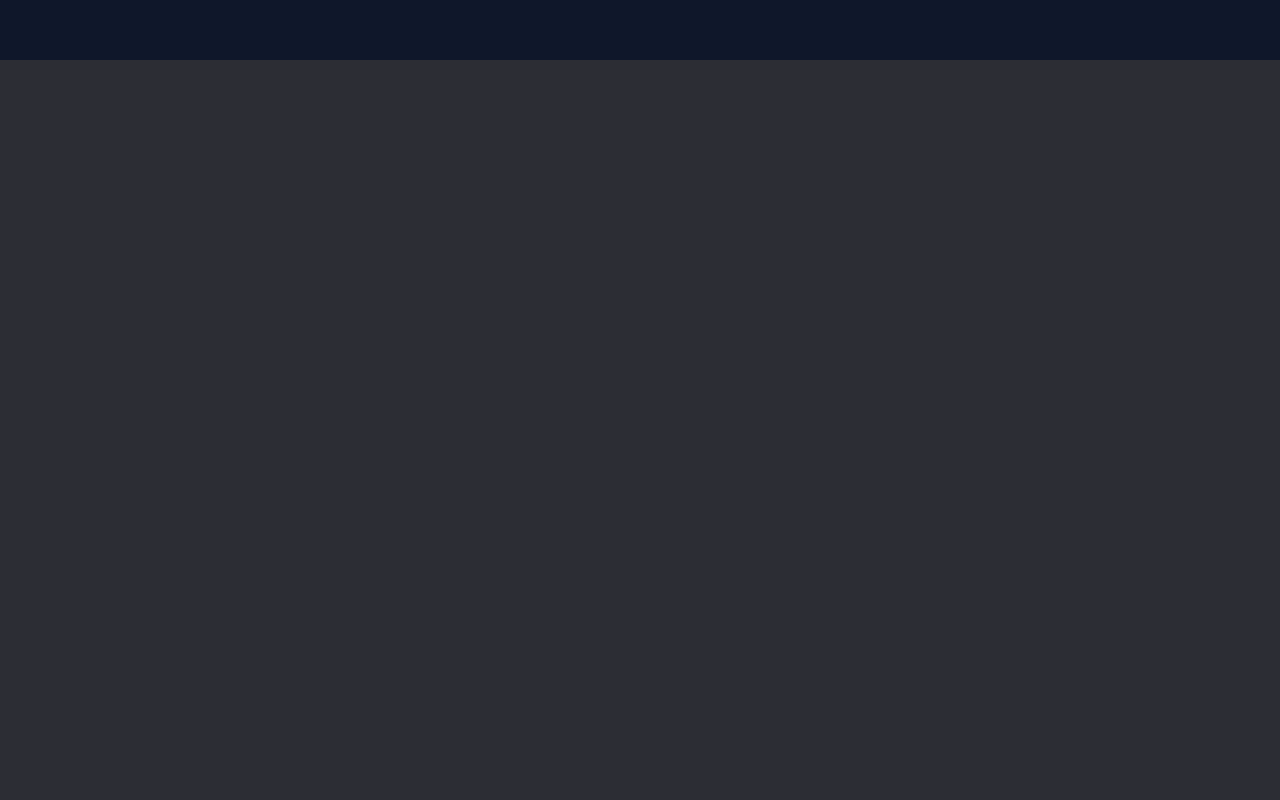
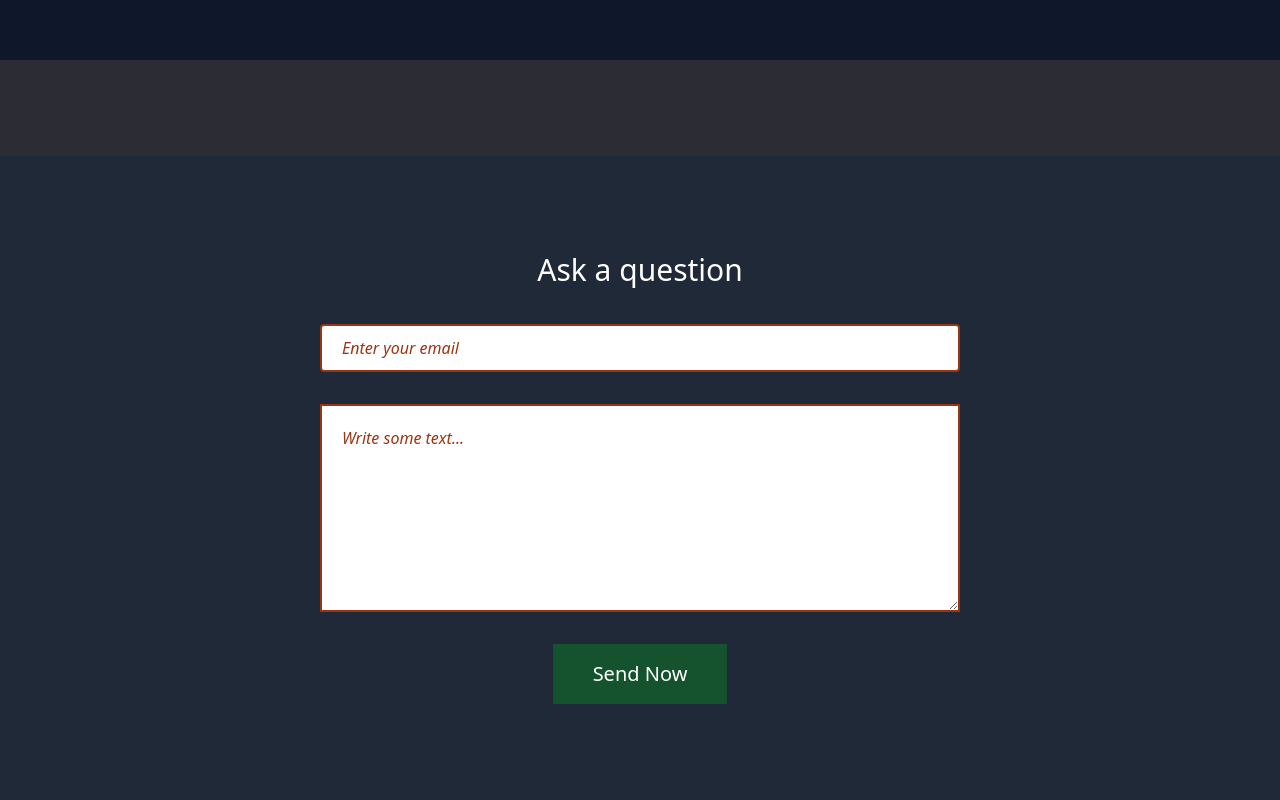
Before and after one commit to MoazzemhossainMoazz/Tailwind_Project_one, a website built with Vite: page index.html in a window 1280 px wide. Shown: the part 2311-3111 px from the top of the page. Before the commit the page ends 2467 px from the top, so only its background shows below. Built offline with nearby package versions, Linux system fonts and the light colour scheme.

Commit message:
add form section

```diff
--- a/index.html
+++ b/index.html
@@ -100,7 +100,7 @@
 
         <section class="bg-slate-900 py-9 mb-24 md:py-48 grid place-content-center text-center">
             <div class="md:flex justify-center items-center text-white gap-5 sm:gap-8 md:gap-12 md:gap-x-48">
-                <div class="text-lg md:text-xl lg:text-4xl mb-8">
+                <div class="text-lg sm:text-xl md:text-4xl mb-8">
                     <p class="text-yellow-500 mb-5 md:mb-10 animate-bounce">Our Clients</p>
                     <h2>Our take care of <br> more than <span class="underline decoration-orange-500 underline-offset-8">500k</span> <br> customers</h2>
                 </div>
@@ -154,6 +154,20 @@
                 </div>
             </div>
         </section>
+
+        <section class="py-16 sm:py-24 bg-[#1F2937]">
+            <div class="pb-9">
+                <h3 class="text-center text-xl sm:text-3xl text-white">Ask a question</h3>
+            </div>
+
+            <form>
+                <input type="email" placeholder="Enter your email" class="block mx-auto w-5/6 sm:w-1/2 h-12 mb-8 px-5 border-2 border-orange-800 rounded placeholder:italic placeholder:text-orange-800" >
+
+                <textarea class="block mx-auto w-5/6 px-5 py-5 sm:w-1/2 placeholder:italic placeholder:text-orange-800 border-2 border-orange-800 h-52" placeholder="Write some text..." ></textarea>
+            </form>
+
+            <button class="block mx-auto bg-green-900 px-10 py-4 text-white text-xl mt-8 hover:bg-green-600 transition">Send Now</button>
+        </section>
     </main>
 </body>
 </html>
```
